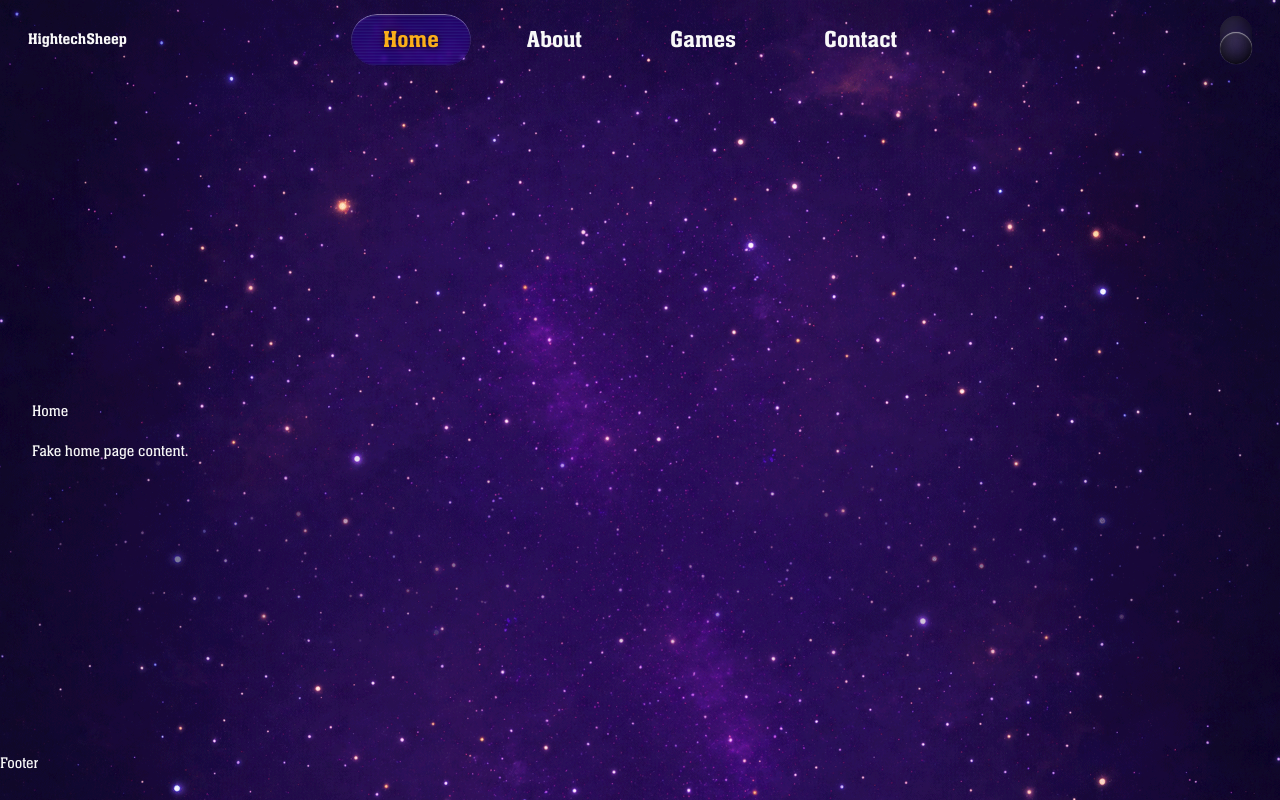
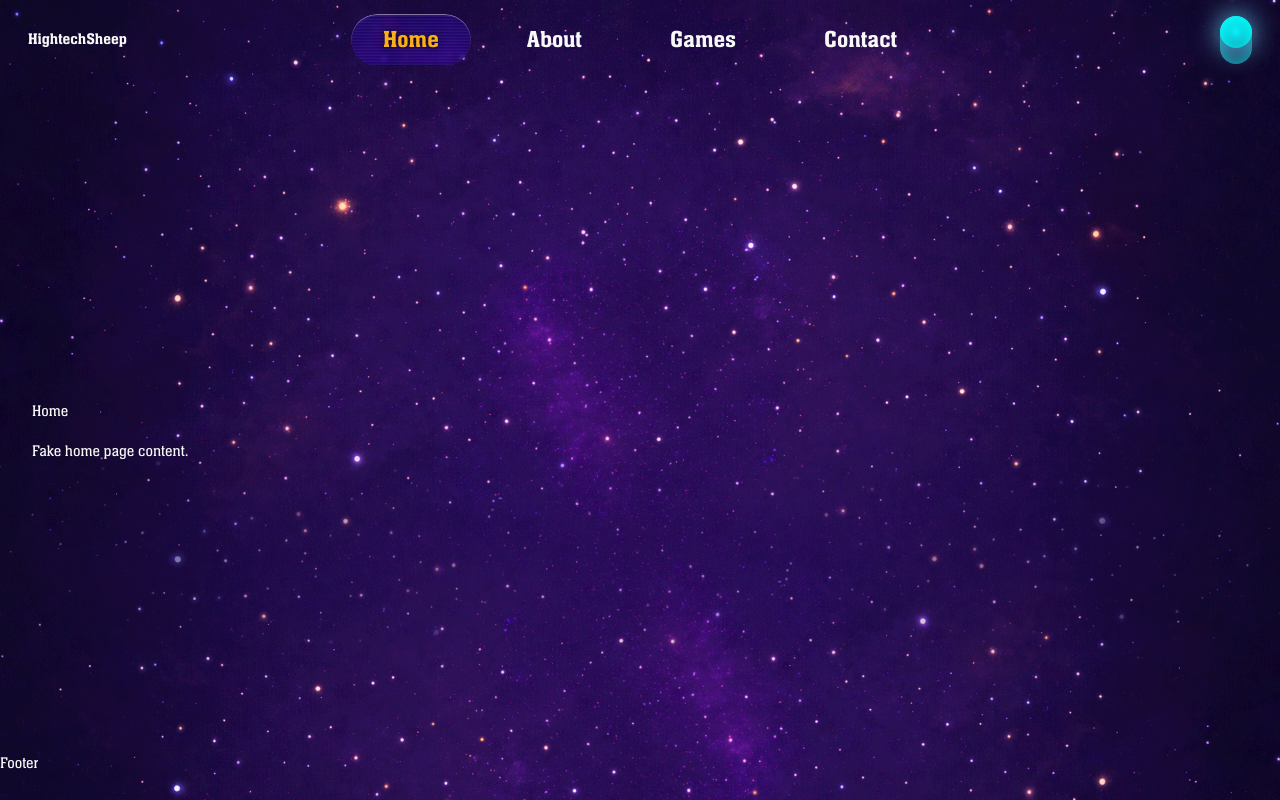
Before and after one commit to guy88a/hightechsheep, a Next.js app: page / in a window 1280 px wide. Built offline with nearby package versions, Linux system fonts and the light colour scheme.

Commit message:
dev: create and pass autopilot state

```diff
--- a/app/_components/layout/MainLayout.tsx
+++ b/app/_components/layout/MainLayout.tsx
@@ -1,6 +1,6 @@
 "use client";
 
-import { useRef } from "react";
+import { useRef, useState } from "react";
 import Header from "./header/Header";
 import Footer from "./footer/Footer";
 import PageViewport, { type NavigationIntent } from "./viewport/PageViewport";
@@ -11,6 +11,7 @@ export default function MainLayout({
   children: React.ReactNode;
 }>) {
   const navigationIntentRef = useRef<NavigationIntent>(null);
+  const [autoPilotEnabled, setAutoPilotEnabled] = useState(true);
 
   function markNavClick() {
     navigationIntentRef.current = "nav-click";
@@ -18,8 +19,15 @@ export default function MainLayout({
 
   return (
     <>
-      <Header onNavClick={markNavClick} />
-      <PageViewport navigationIntentRef={navigationIntentRef}>
+      <Header
+        onNavClick={markNavClick}
+        autoPilotEnabled={autoPilotEnabled}
+        setAutoPilotEnabled={setAutoPilotEnabled}
+      />
+      <PageViewport
+        navigationIntentRef={navigationIntentRef}
+        autoPilotEnabled={autoPilotEnabled}
+      >
         {children}
       </PageViewport>
       <Footer />
--- a/app/_components/layout/header/Header.tsx
+++ b/app/_components/layout/header/Header.tsx
@@ -1,14 +1,21 @@
 "use client";
 
+import { Dispatch, SetStateAction } from "react";
 import HeaderAutoPilot from "./HeaderAutoPilot";
 import HeaderNav from "./HeaderNav";
 import "@/app/_styles/layout/header/header.scss";
 
 type HeaderProps = {
   onNavClick: () => void;
+  autoPilotEnabled: boolean;
+  setAutoPilotEnabled: Dispatch<SetStateAction<boolean>>;
 };
 
-export default function Header({ onNavClick }: HeaderProps) {
+export default function Header({
+  onNavClick,
+  autoPilotEnabled,
+  setAutoPilotEnabled
+}: HeaderProps) {
   return (
     <header className="header">
       <div className="header__brand">HightechSheep</div>
@@ -16,7 +23,7 @@ export default function Header({ onNavClick }: HeaderProps) {
       <HeaderNav onNavClick={onNavClick} />
 
       <div className="header__actions">
-        <HeaderAutoPilot />
+        <HeaderAutoPilot autoPilotEnabled={autoPilotEnabled} setAutoPilotEnabled={setAutoPilotEnabled} />
       </div>
     </header>
   );
--- a/app/_components/layout/header/HeaderAutoPilot.tsx
+++ b/app/_components/layout/header/HeaderAutoPilot.tsx
@@ -1,9 +1,21 @@
-import ToggleSwitch from "../../ui/ToggleSwitch/ToggleSwitch"
+import { Dispatch, SetStateAction } from "react";
+import ToggleSwitch from "../../ui/ToggleSwitch/ToggleSwitch";
 
-const HeaderAutoPilot = () => {
+type HeaderAutoPilotProps = {
+  autoPilotEnabled: boolean;
+  setAutoPilotEnabled: Dispatch<SetStateAction<boolean>>;
+};
+
+const HeaderAutoPilot = ({
+  autoPilotEnabled,
+  setAutoPilotEnabled,
+}: HeaderAutoPilotProps) => {
   return (
-    <ToggleSwitch />
-  )
-}
+    <ToggleSwitch
+      checked={autoPilotEnabled}
+      onChange={setAutoPilotEnabled}
+    />
+  );
+};
 
-export default HeaderAutoPilot
+export default HeaderAutoPilot;
--- a/app/_components/layout/viewport/PageViewport.tsx
+++ b/app/_components/layout/viewport/PageViewport.tsx
@@ -12,11 +12,13 @@ export type { NavigationIntent };
 type PageViewportProps = Readonly<{
   children: ReactNode;
   navigationIntentRef: MutableRefObject<NavigationIntent>;
+  autoPilotEnabled: boolean;
 }>;
 
 export default function PageViewport({
   children,
   navigationIntentRef,
+  autoPilotEnabled,
 }: PageViewportProps) {
   const mainRef = useRef<HTMLElement | null>(null);
 
@@ -30,7 +32,8 @@ export default function PageViewport({
       mainRef,
       navigationIntentRef,
       updateScrollMetrics,
-      updateStarsBackgroundPosition
+      updateStarsBackgroundPosition,
+      autoPilotEnabled,
     });
 
   return (
--- a/app/_components/layout/viewport/usePageScrollNavigation.ts
+++ b/app/_components/layout/viewport/usePageScrollNavigation.ts
@@ -25,6 +25,7 @@ type UsePageScrollNavigationOptions = Readonly<{
     scrollElement?: HTMLElement | null,
   ) => PageScrollMetrics | null;
   updateStarsBackgroundPosition: (scrollDeltaY: number) => void;
+  autoPilotEnabled: boolean;
 }>;
 
 const edgeBufferRatio = 0.4;
@@ -35,6 +36,7 @@ export function usePageScrollNavigation({
   navigationIntentRef,
   updateScrollMetrics,
   updateStarsBackgroundPosition,
+  autoPilotEnabled,
 }: UsePageScrollNavigationOptions) {
   const isChangingPageRef = useRef(false);
   const scrollDirectionRef = useRef<ScrollDirection>(null);
@@ -53,7 +55,7 @@ export function usePageScrollNavigation({
   const lastPageIndex = pageRoutes.length - 1;
 
   // Temporary until the header toggle is wired in.
-  const autoPilotEnabled = true;
+  // const autoPilotEnabled = true;
 
   const getNavigationZoneSize = useCallback((main: HTMLElement) => {
     return main.clientHeight * edgeBufferRatio;
--- a/app/_components/ui/ToggleSwitch/ToggleSwitch.tsx
+++ b/app/_components/ui/ToggleSwitch/ToggleSwitch.tsx
@@ -1,6 +1,11 @@
 import "./ToggleSwitch.scss";
 
-const ToggleSwitch = () => {
+type ToggleSwitchProps = {
+  checked: boolean;
+  onChange: (checked: boolean) => void;
+};
+
+const ToggleSwitch = ({ checked, onChange }: ToggleSwitchProps) => {
   return (
     <div className="toggle-switch">
       <input
@@ -9,6 +14,8 @@ const ToggleSwitch = () => {
         className="toggle-switch__checkbox input-hidden"
         data-role="auto-pilot"
         aria-label="Toggle header auto mode"
+        checked={checked}
+        onChange={(event) => onChange(event.target.checked)}
       />
 
       <label
@@ -16,7 +23,7 @@ const ToggleSwitch = () => {
         className="toggle-switch__label"
       />
     </div>
-  )
-}
+  );
+};
 
-export default ToggleSwitch
+export default ToggleSwitch;
```
